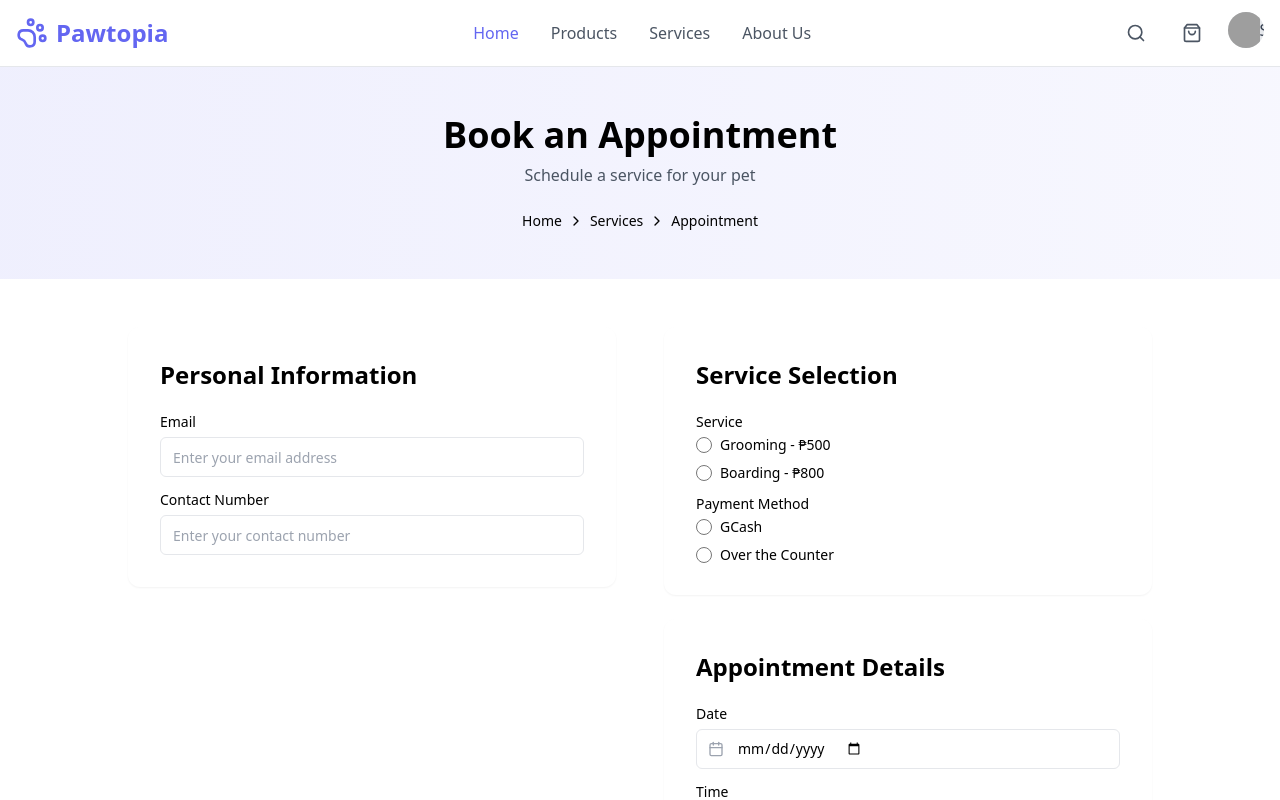
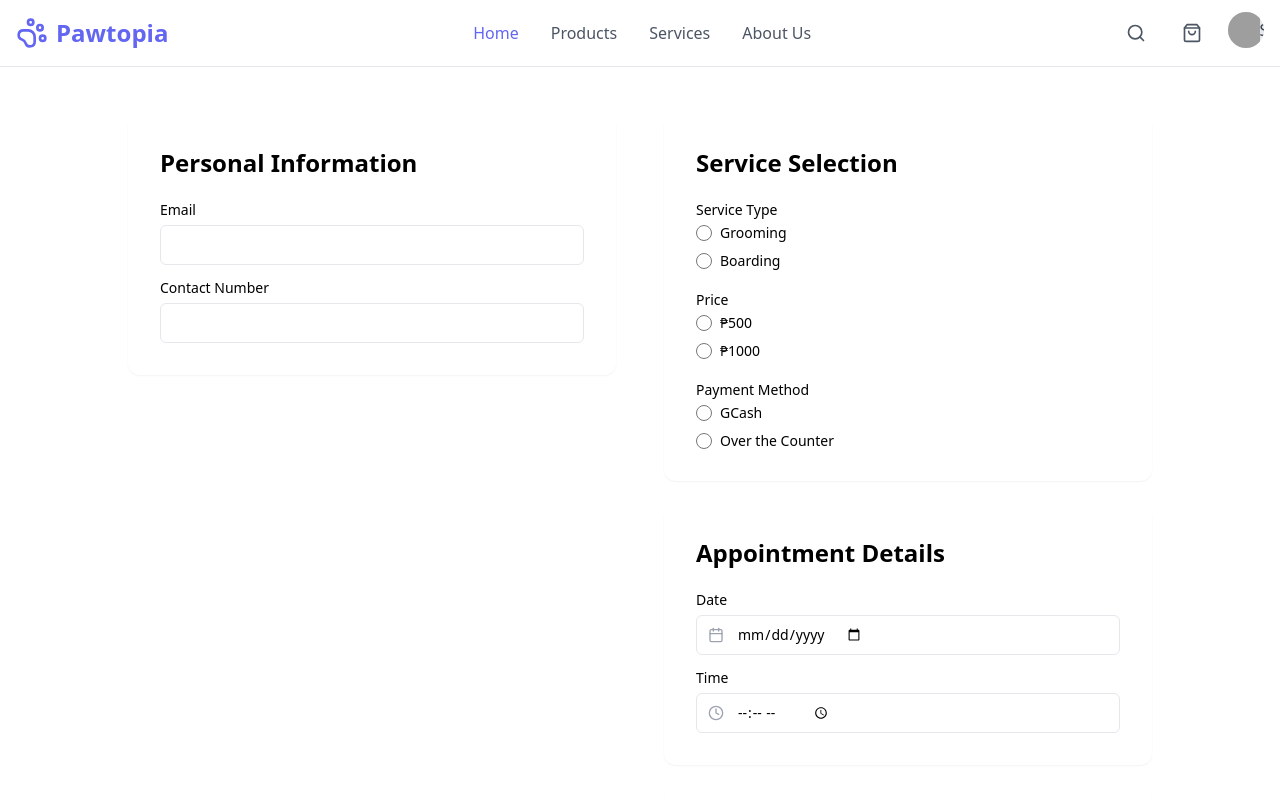
Before and after one commit to anonimos07/IT342--Pawtopia, a React (Vite) app in the folder frontend_web/: page /services/appointment in a window 1280 px wide. Shown: the top 800 px of the page. Built offline with nearby package versions, Linux system fonts and the light colour scheme; sample sign-in values are in the browser's storage; grey boxes are pictures that could not be loaded.

Commit message:
appointment-commit

```diff
--- a/frontend_web/src/pages/AppointmentPage.jsx
+++ b/frontend_web/src/pages/AppointmentPage.jsx
@@ -1,12 +1,8 @@
 import { useState } from 'react';
-import { Link } from 'react-router-dom';
-import Header from '../components/Header';
-import Footer from '../components/Footer';
 import { Button } from '../components/ui/Button';
 import { Input } from '../components/ui/Input';
 import { Label } from '../components/ui/Label';
-import { Breadcrumb, BreadcrumbItem, BreadcrumbLink, BreadcrumbList, BreadcrumbSeparator } from '../components/ui/Breadcrumb';
-import { Calendar, Clock } from 'lucide-react';
+import { Calendar, Clock, X } from 'lucide-react';
 
 export default function AppointmentPage() {
   const [email, setEmail] = useState("");
@@ -14,8 +10,8 @@ export default function AppointmentPage() {
   const [date, setDate] = useState("");
   const [time, setTime] = useState("");
   const [service, setService] = useState("");
+  const [price, setPrice] = useState("");
   const [paymentMethod, setPaymentMethod] = useState("");
-  const [price, setPrice] = useState(0);
 
   const [errors, setErrors] = useState({});
   const [isSubmitting, setIsSubmitting] = useState(false);
@@ -24,13 +20,10 @@ export default function AppointmentPage() {
   const validateForm = () => {
     let formErrors = {};
 
-    if (!email) {
-      formErrors.email = "Email is required";
-    } else if (!/\S+@\S+\.\S+/.test(email)) {
-      formErrors.email = "Email is invalid";
-    }
+    if (!email) formErrors.email = "Email is required";
     if (!contactNo) formErrors.contactNo = "Contact number is required";
     if (!service) formErrors.service = "Please select a service";
+    if (!price) formErrors.price = "Please select a price";
     if (!paymentMethod) formErrors.paymentMethod = "Please select a payment method";
     if (!date) formErrors.date = "Date is required";
     if (!time) formErrors.time = "Time is required";
@@ -48,6 +41,11 @@ export default function AppointmentPage() {
       setIsSubmitting(true);
 
       try {
+        const token = localStorage.getItem('token');
+
+        if (!token) {
+          throw new Error("You need to be logged in to book an appointment");
+        }
         const appointmentData = {
           email,
           contactNo,
@@ -57,19 +55,24 @@ export default function AppointmentPage() {
           paymentMethod,
           price,
           confirmed: false,
-          canceled: false
+          canceled: false,
         };
 
-        const response = await fetch('/appointments/postAppointment', {
+        const response = await fetch('http://localhost:8080/appointments/postAppointment', {
           method: 'POST',
           headers: {
             'Content-Type': 'application/json',
+            'Authorization': `Bearer ${token}`
           },
           body: JSON.stringify(appointmentData),
+          credentials: 'include'
         });
+
+        const responseData = await response.json();
 
         if (response.ok) {
           setBookingSuccess(true);
+          // Reset form
           setEmail("");
           setContactNo("");
           setDate("");
@@ -77,13 +80,13 @@ export default function AppointmentPage() {
           setService("");
           setPaymentMethod("");
           setPrice(0);
-
-          window.scrollTo(0, 0);
         } else {
-          console.error('Failed to book appointment');
+          console.error('Failed to book appointment:', responseData.message);
+          alert(responseData.message || 'Failed to book appointment');
         }
       } catch (error) {
         console.error('Error:', error);
+        alert('Network error. Please try again.');
       } finally {
         setIsSubmitting(false);
       }
@@ -92,7 +95,6 @@ export default function AppointmentPage() {
 
   const handleServiceChange = (value) => {
     setService(value);
-    // Update price based on service
     switch(value) {
       case 'Grooming':
         setPrice(500);
@@ -107,76 +109,79 @@ export default function AppointmentPage() {
 
   return (
     <div className="min-h-screen flex flex-col">
+      {/* Success Modal */}
+      {bookingSuccess && (
+        <div className="fixed inset-0 bg-black bg-opacity-50 flex items-center justify-center z-50">
+          <div className="bg-white rounded-lg p-6 max-w-md w-full">
+            <div className="flex justify-between items-center mb-4">
+              <h3 className="text-xl font-bold">Booking Confirmed!</h3>
+              <button
+                onClick={() => setBookingSuccess(false)}
+                className="text-gray-500 hover:text-gray-700"
+              >
+                <X className="h-5 w-5" />
+              </button>
+            </div>
+            <div className="space-y-4">
+              <p>Your appointment has been successfully booked.</p>
+              <div className="grid grid-cols-2 gap-2">
+                <div>
+                  <p className="text-sm text-gray-500">Service:</p>
+                  <p className="font-medium">{service}</p>
+                </div>
+                <div>
+                  <p className="text-sm text-gray-500">Date:</p>
+                  <p className="font-medium">{date}</p>
+                </div>
+                <div>
+                  <p className="text-sm text-gray-500">Time:</p>
+                  <p className="font-medium">{time}</p>
+                </div>
+                <div>
+                  <p className="text-sm text-gray-500">Total:</p>
+                  <p className="font-medium">₱{price}</p>
+                </div>
+              </div>
+              <Button
+                onClick={() => setBookingSuccess(false)}
+                className="w-full mt-4 rounded-full"
+              >
+                Close
+              </Button>
+            </div>
+          </div>
+        </div>
+      )}
 
       <main className="flex-1">
-        <section className="bg-gradient-to-r from-primary/10 to-primary/5 py-8 md:py-12">
-          <div className="container mx-auto px-4">
-            <h1 className="text-3xl md:text-4xl font-bold text-center">Book an Appointment</h1>
-            <p className="text-gray-600 text-center mt-2 max-w-2xl mx-auto">
-              Schedule a service for your pet
-            </p>
-
-            <div className="mt-6">
-              <Breadcrumb className="justify-center">
-                <BreadcrumbList>
-                  <BreadcrumbItem>
-                    <BreadcrumbLink href="/">Home</BreadcrumbLink>
-                  </BreadcrumbItem>
-                  <BreadcrumbSeparator />
-                  <BreadcrumbItem>
-                    <BreadcrumbLink href="/services">Services</BreadcrumbLink>
-                  </BreadcrumbItem>
-                  <BreadcrumbSeparator />
-                  <BreadcrumbItem>
-                    <BreadcrumbLink href="/services/appointment" className="font-medium">
-                      Appointment
-                    </BreadcrumbLink>
-                  </BreadcrumbItem>
-                </BreadcrumbList>
-              </Breadcrumb>
-            </div>
-          </div>
-        </section>
-
-        {bookingSuccess && (
-          <div className="container mx-auto px-4 py-4 max-w-5xl">
-            <div className="bg-green-100 border border-green-400 text-green-700 px-4 py-3 rounded-xl relative">
-              <h3 className="font-bold">Booking Successful!</h3>
-              <p>Your appointment has been submitted and is pending confirmation. We'll send a confirmation to your email shortly.</p>
-            </div>
-          </div>
-        )}
-
         <form onSubmit={handleSubmit}>
           <section className="py-12">
             <div className="container mx-auto px-4">
               <div className="grid md:grid-cols-2 gap-12 max-w-5xl mx-auto">
+
+                {/* Personal Information Column */}
                 <div className="space-y-6">
                   <div className="bg-white p-8 rounded-xl shadow-sm">
                     <h2 className="text-2xl font-bold mb-6">Personal Information</h2>
-
                     <div className="space-y-4">
                       <div className="grid gap-2">
                         <Label htmlFor="email">Email</Label>
                         <Input
                           id="email"
                           type="email"
-                          placeholder="Enter your email address"
-                          className={`rounded-lg ${errors.email ? 'border-red-500' : ''}`}
                           value={email}
                           onChange={(e) => setEmail(e.target.value)}
+                          className={`rounded-lg ${errors.email ? 'border-red-500' : ''}`}
                         />
                         {errors.email && <p className="text-red-500 text-xs mt-1">{errors.email}</p>}
                       </div>
-
                       <div className="grid gap-2">
                         <Label htmlFor="contactNo">Contact Number</Label>
                         <Input
                           id="contactNo"
-                          placeholder="Enter your contact number"
-                          className={`rounded-lg ${errors.contactNo ? 'border-red-500' : ''}`}
                           value={contactNo}
                           onChange={(e) => setContactNo(e.target.value)}
+                          className={`rounded-lg ${errors.contactNo ? 'border-red-500' : ''}`}
                         />
                         {errors.contactNo && <p className="text-red-500 text-xs mt-1">{errors.contactNo}</p>}
                       </div>
@@ -184,13 +189,15 @@ export default function AppointmentPage() {
                   </div>
                 </div>
 
+                {/* Service Selection Column */}
                 <div className="space-y-6">
                   <div className="bg-white p-8 rounded-xl shadow-sm">
                     <h2 className="text-2xl font-bold mb-6">Service Selection</h2>
+                    <div className="space-y-6">
 
-                    <div className="space-y-4">
+                      {/* Service Options */}
                       <div className="grid gap-2">
-                        <Label>Service</Label>
+                        <Label>Service Type</Label>
                         <div className="space-y-3">
                           <div className="flex items-center space-x-2">
                             <input
@@ -199,11 +206,11 @@ export default function AppointmentPage() {
                               name="service"
                               value="Grooming"
                               checked={service === "Grooming"}
-                              onChange={() => handleServiceChange("Grooming")}
+                              onChange={() => setService("Grooming")}
                               className="h-4 w-4 text-primary focus:ring-primary"
                             />
                             <Label htmlFor="grooming" className="font-normal">
-                              Grooming - ₱500
+                              Grooming
                             </Label>
                           </div>
                           <div className="flex items-center space-x-2">
@@ -213,17 +220,54 @@ export default function AppointmentPage() {
                               name="service"
                               value="Boarding"
                               checked={service === "Boarding"}
-                              onChange={() => handleServiceChange("Boarding")}
+                              onChange={() => setService("Boarding")}
                               className="h-4 w-4 text-primary focus:ring-primary"
                             />
                             <Label htmlFor="boarding" className="font-normal">
-                              Boarding - ₱800
+                              Boarding
                             </Label>
                           </div>
                         </div>
                         {errors.service && <p className="text-red-500 text-xs mt-1">{errors.service}</p>}
                       </div>
 
+                      {/* Price Options */}
+                      <div className="grid gap-2">
+                        <Label>Price</Label>
+                        <div className="space-y-3">
+                          <div className="flex items-center space-x-2">
+                            <input
+                              type="radio"
+                              id="price500"
+                              name="price"
+                              value="500"
+                              checked={price === "500"}
+                              onChange={() => setPrice("500")}
+                              className="h-4 w-4 text-primary focus:ring-primary"
+                            />
+                            <Label htmlFor="price500" className="font-normal">
+                              ₱500
+                            </Label>
+                          </div>
+                          <div className="flex items-center space-x-2">
+                            <input
+                              type="radio"
+                              id="price1000"
+                              name="price"
+                              value="1000"
+                              checked={price === "1000"}
+                              onChange={() => setPrice("1000")}
+                              className="h-4 w-4 text-primary focus:ring-primary"
+                            />
+                            <Label htmlFor="price1000" className="font-normal">
+                              ₱1000
+                            </Label>
+                          </div>
+                        </div>
+                        {errors.price && <p className="text-red-500 text-xs mt-1">{errors.price}</p>}
+                      </div>
+
+                      {/* Payment Method */}
                       <div className="grid gap-2">
                         <Label>Payment Method</Label>
                         <div className="space-y-3">
@@ -261,9 +305,9 @@ export default function AppointmentPage() {
                     </div>
                   </div>
 
+                  {/* Appointment Details */}
                   <div className="bg-white p-8 rounded-xl shadow-sm">
                     <h2 className="text-2xl font-bold mb-6">Appointment Details</h2>
-
                     <div className="space-y-4">
                       <div className="grid gap-2">
                         <Label htmlFor="date">Date</Label>
@@ -272,14 +316,13 @@ export default function AppointmentPage() {
                           <Input
                             id="date"
                             type="date"
-                            className={`pl-10 rounded-lg ${errors.date ? 'border-red-500' : ''}`}
                             value={date}
                             onChange={(e) => setDate(e.target.value)}
+                            className={`pl-10 rounded-lg ${errors.date ? 'border-red-500' : ''}`}
                           />
                           {errors.date && <p className="text-red-500 text-xs mt-1">{errors.date}</p>}
                         </div>
                       </div>
-
                       <div className="grid gap-2">
                         <Label htmlFor="time">Time</Label>
                         <div className="relative">
@@ -287,9 +330,9 @@ export default function AppointmentPage() {
                           <Input
                             id="time"
                             type="time"
-                            className={`pl-10 rounded-lg ${errors.time ? 'border-red-500' : ''}`}
                             value={time}
                             onChange={(e) => setTime(e.target.value)}
+                            className={`pl-10 rounded-lg ${errors.time ? 'border-red-500' : ''}`}
                           />
                           {errors.time && <p className="text-red-500 text-xs mt-1">{errors.time}</p>}
                         </div>
@@ -297,11 +340,12 @@ export default function AppointmentPage() {
                     </div>
                   </div>
 
+                  {/* Summary and Submit */}
                   <div className="bg-white p-8 rounded-xl shadow-sm">
                     <div className="space-y-4">
                       <div className="flex items-center justify-between font-bold text-lg">
                         <span>Total:</span>
-                        <span className="text-primary">₱{price}</span>
+                        <span className="text-primary">₱{price || 0}</span>
                       </div>
                       <Button
                         type="submit"
@@ -310,9 +354,6 @@ export default function AppointmentPage() {
                       >
                         {isSubmitting ? 'Processing...' : 'Book Appointment'}
                       </Button>
-                      <p className="text-sm text-gray-500 text-center">
-                        Your appointment will be pending until confirmed by our staff.
-                      </p>
                     </div>
                   </div>
                 </div>
@@ -321,8 +362,6 @@ export default function AppointmentPage() {
           </section>
         </form>
       </main>
-
-      <Footer />
     </div>
   );
 }
--- a/frontend_web/src/pages/ProfilePage.jsx
+++ b/frontend_web/src/pages/ProfilePage.jsx
@@ -1,6 +1,6 @@
 import { useState, useEffect } from "react"
 import { Link, useNavigate } from "react-router-dom"
-import { PawPrint } from "lucide-react"
+import { PawPrint, Package, Calendar } from "lucide-react"
 import axios from "axios"
 import Footer from "../components/Footer"
 
@@ -26,7 +26,7 @@ export default function ProfilePage() {
         const token = localStorage.getItem("token");
 
         if (!token) {
-          navigate("/login"); // Redirect to login if no token
+          navigate("/login");
           return;
         }
 
@@ -36,7 +36,7 @@ export default function ProfilePage() {
             Authorization: `Bearer ${token}`,
             "Content-Type": "application/json"
           },
-          withCredentials: true // Include this if using cookies
+          withCredentials: true
         });
 
         const userData = response.data;
@@ -75,8 +75,8 @@ export default function ProfilePage() {
       } catch (err) {
         console.error("Error fetching data:", err);
         if (err.response?.status === 401) {
-          localStorage.removeItem("token"); // Clear invalid token
-          navigate("/login"); // Redirect to login
+          localStorage.removeItem("token");
+          navigate("/login");
         }
         setError(err.response?.data?.message || "Failed to fetch user data");
       } finally {
@@ -126,7 +126,7 @@ export default function ProfilePage() {
       <div className="min-h-screen flex items-center justify-center">
         <div className="animate-spin rounded-full h-12 w-12 border-t-2 border-b-2 border-primary"></div>
       </div>
-    )
+    );
   }
 
   if (!user) {
@@ -138,7 +138,7 @@ export default function ProfilePage() {
           Login
         </Link>
       </div>
-    )
+    );
   }
 
   return (
@@ -290,11 +290,47 @@ export default function ProfilePage() {
                   </button>
                 )}
               </div>
+
+              {/* Recent Orders */}
+              <div className="mt-10">
+                <h2 className="text-xl font-bold text-gray-900 mb-4">Recent Orders</h2>
+                <div className="bg-gray-50 rounded-lg p-8 text-center">
+                  <div className="flex justify-center mb-4">
+                    <Package className="h-12 w-12 text-gray-400" />
+                  </div>
+                  <h3 className="text-lg font-medium text-gray-900 mb-2">No orders yet</h3>
+                  <p className="text-gray-600 mb-4">You haven't placed any orders yet.</p>
+                  <Link
+                    to="/products"
+                    className="inline-block bg-primary text-white px-4 py-2 rounded-full font-medium hover:bg-primary/90"
+                  >
+                    Browse Products
+                  </Link>
+                </div>
+              </div>
+
+              {/* Upcoming Appointments */}
+              <div className="mt-10">
+                <h2 className="text-xl font-bold text-gray-900 mb-4">Upcoming Appointments</h2>
+                <div className="bg-gray-50 rounded-lg p-8 text-center">
+                  <div className="flex justify-center mb-4">
+                    <Calendar className="h-12 w-12 text-gray-400" />
+                  </div>
+                  <h3 className="text-lg font-medium text-gray-900 mb-2">No appointments</h3>
+                  <p className="text-gray-600 mb-4">You don't have any upcoming appointments.</p>
+                  <Link
+                    to="/appointment"
+                    className="inline-block bg-primary text-white px-4 py-2 rounded-full font-medium hover:bg-primary/90"
+                  >
+                    Book Appointment
+                  </Link>
+                </div>
+              </div>
             </div>
           </div>
         </div>
       </div>
       <Footer />
     </div>
-  )
+  );
 }
```
Also changed, not shown: 2 other files (tests, documents, lock files or other folders).
